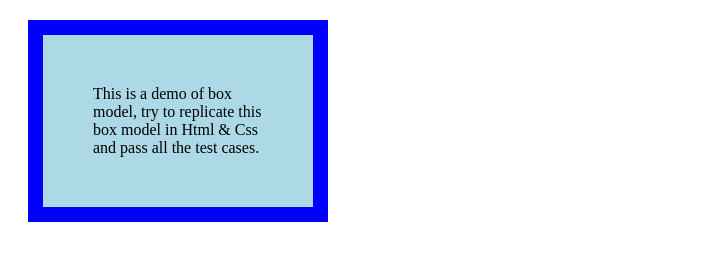
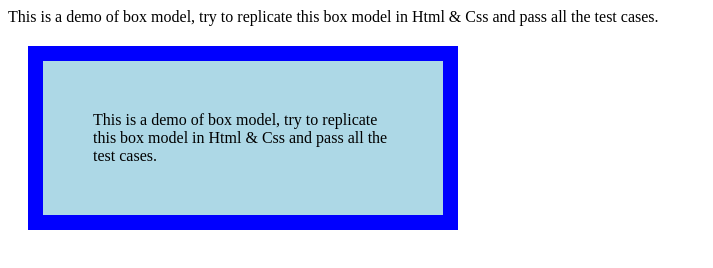
Before and after one commit to acciojob/css-box-model-SangmalaSuryavanshi, a website: page main.html in a window 1280 px wide. Shown: the whole page, without its empty margins (0-713 px from the left). Drawn offline with Linux system fonts and the light colour scheme.

Commit message:
created a submission

```diff
--- a/main.html
+++ b/main.html
@@ -9,16 +9,12 @@
 
 <body>
 	<!-- the entire body must be written by student -->
-	 <div style="
-        width: 300px;
-        background-color: lightblue;
-        border: 15px solid blue;
-        padding: 50px;
-        margin: 20px;
-        box-sizing: border-box;
-    ">
-        This is a demo of box model, try to replicate this box model in Html & Css and pass all the test cases.
-    </div>
+	<div>
+  This is a demo of box model, try to replicate this box model in Html & Css and pass all the test cases.
+</div>
+	<div style="width: 300px; background-color: lightblue; border: 15px solid blue; padding: 50px; margin: 20px;">
+  This is a demo of box model, try to replicate this box model in Html & Css and pass all the test cases.
+</div>
     <script type="text/javascript" src="./script.js">
 </script>
 
```
